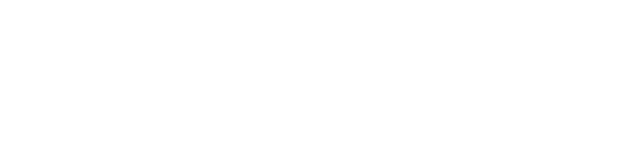
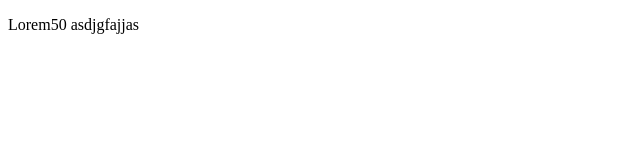
Before and after one commit to Otakoon/javalessons, a plain HTML site: page index.html in a window 1280 px wide. Shown: the whole page, without its empty margins (0-640 px from the left). Drawn offline with Linux system fonts and the light colour scheme.

Commit message:
Второй коммит

```diff
--- a/index.html
+++ b/index.html
@@ -7,6 +7,6 @@
     <title>Document</title>
 </head>
 <body>
-
+    <p>Lorem50 asdjgfajjas</p>
 </body>
 </html>
```
